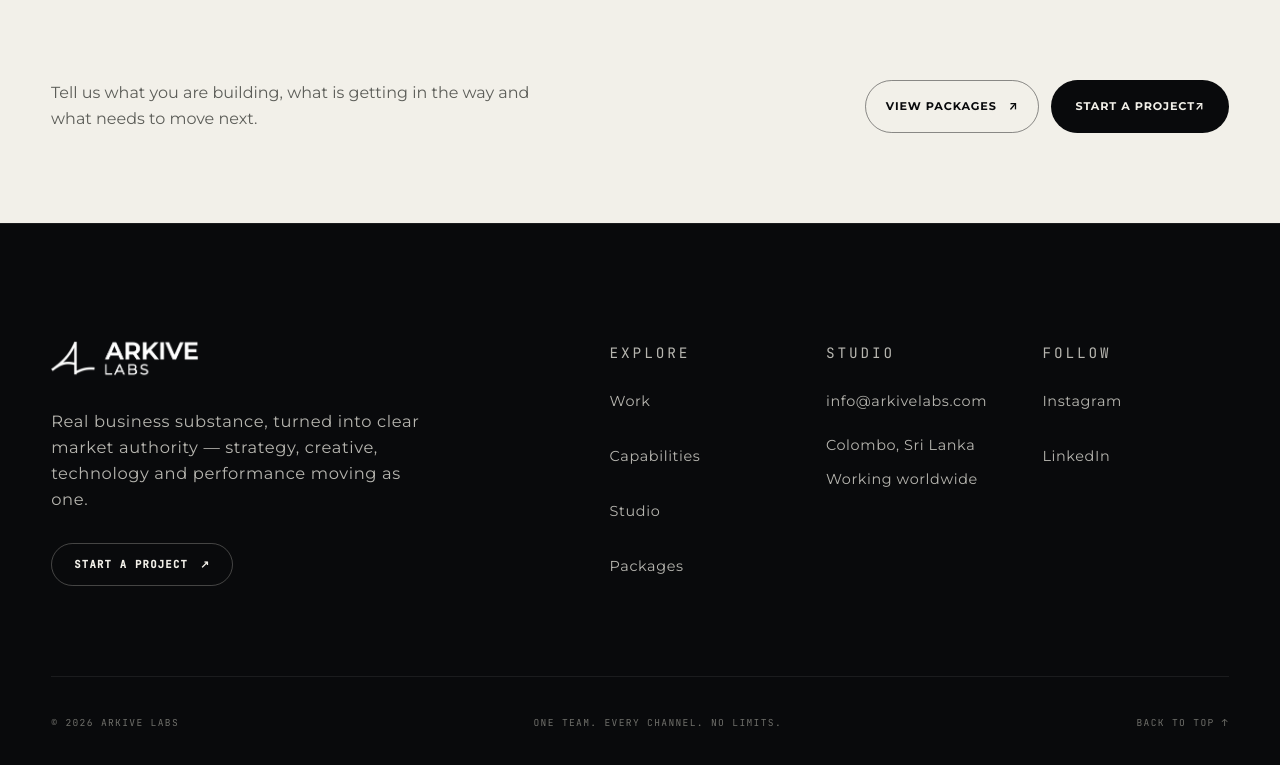
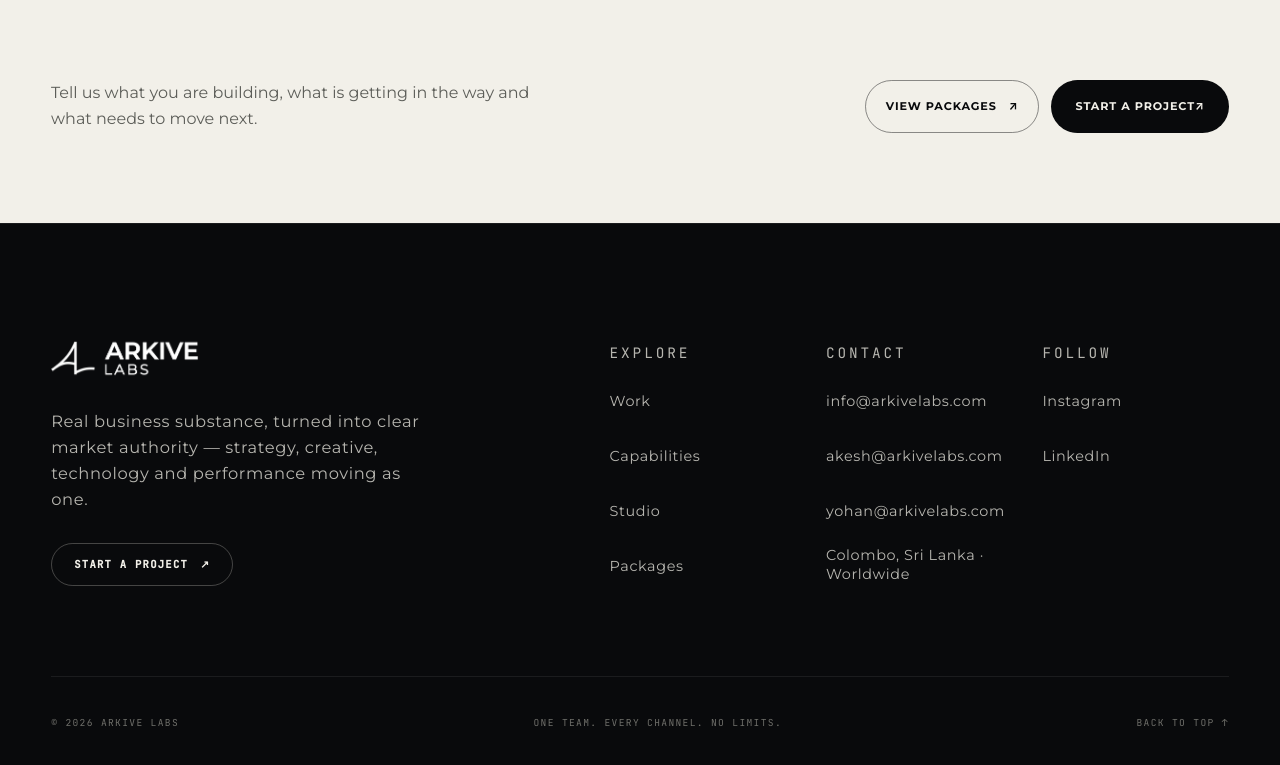
Before and after one commit to Xmicka/Arkive-Labs, a Next.js app: page /studio in a window 1280 px wide. Shown: the part 6071-6836 px from the top of the page. Built offline with nearby package versions, Linux system fonts and the light colour scheme.

Commit message:
Add founder emails to the footer contact column

```diff
--- a/app/SiteFooter.tsx
+++ b/app/SiteFooter.tsx
@@ -31,10 +31,11 @@ export default function SiteFooter() {
             <a href="/packages">Packages</a>
           </div>
           <div className="footer-col">
-            <span className="footer-col-head">Studio</span>
+            <span className="footer-col-head">Contact</span>
             <a href="mailto:info@arkivelabs.com">info@arkivelabs.com</a>
-            <span>Colombo, Sri Lanka</span>
-            <span>Working worldwide</span>
+            <a href="mailto:akesh@arkivelabs.com">akesh@arkivelabs.com</a>
+            <a href="mailto:yohan@arkivelabs.com">yohan@arkivelabs.com</a>
+            <span>Colombo, Sri Lanka · Worldwide</span>
           </div>
           <div className="footer-col">
             <span className="footer-col-head">Follow</span>
```
